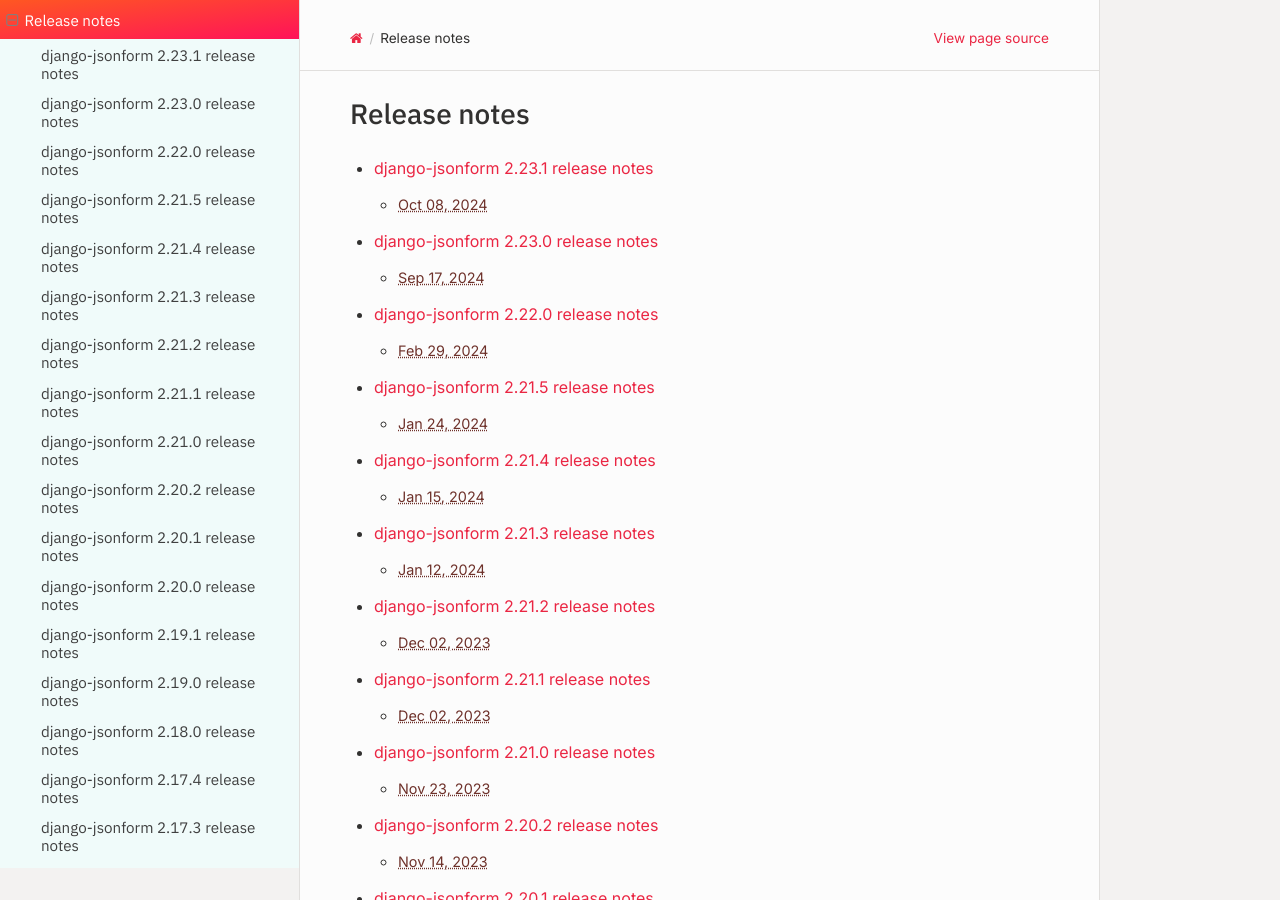
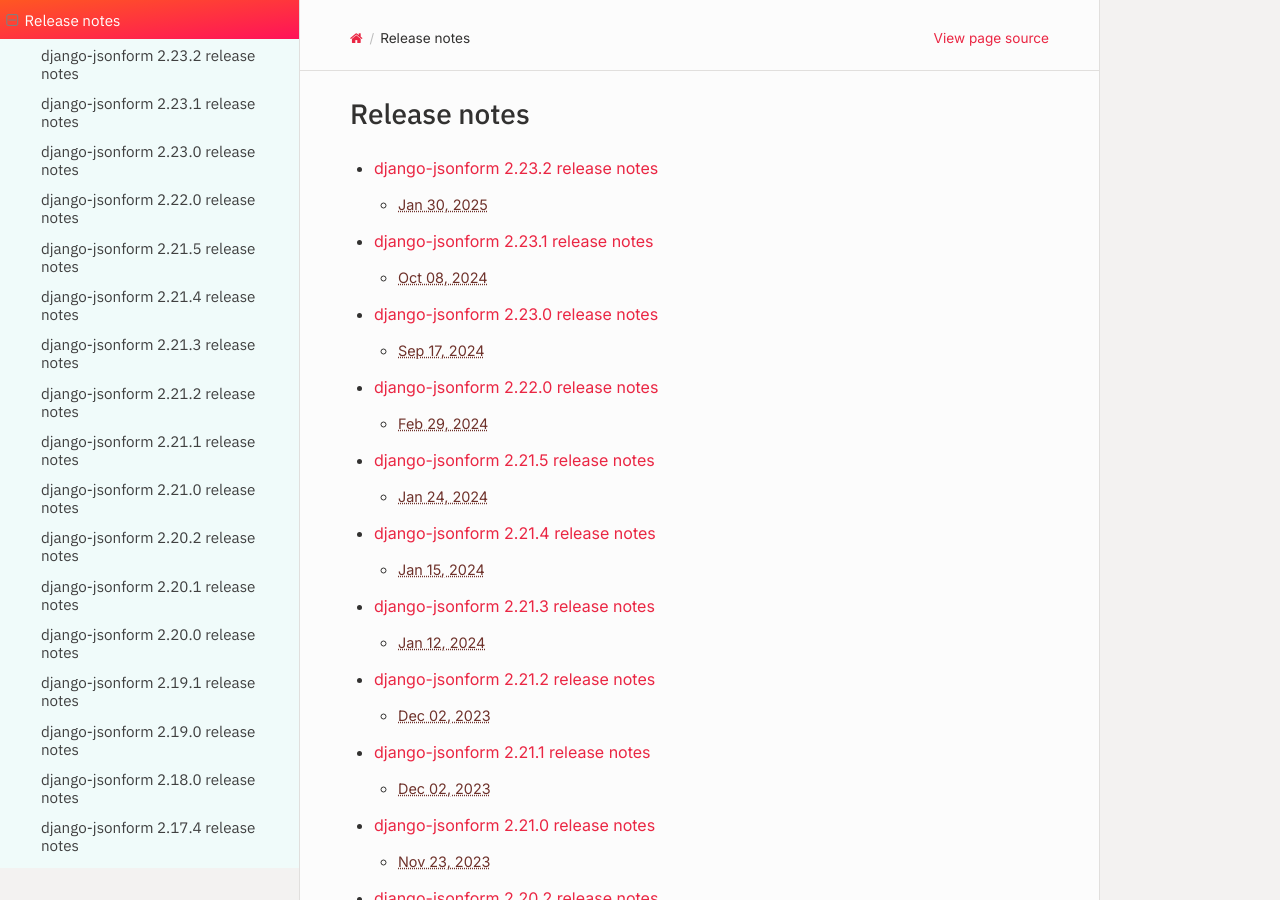
Before and after one commit to bhch/django-jsonform, a Sphinx documentation site: the page built from docs/releases/index.rst, in a window 1280 px wide and 900 px high. Built offline with Sphinx 7.4.7 and the Read the Docs theme 3.1.0, drawn with Linux system fonts in a browser that asks for light colours.

Commit message:
Add release notes for next version

```diff
--- a/docs/releases/index.rst
+++ b/docs/releases/index.rst
@@ -4,6 +4,7 @@
 .. toctree::
     :maxdepth: 2
 
+    v2.23.2
     v2.23.1
     v2.23.0
     v2.22.0
```
Also changed, not shown: docs/releases/v2.23.2.rst (added, +20 -0 lines).
